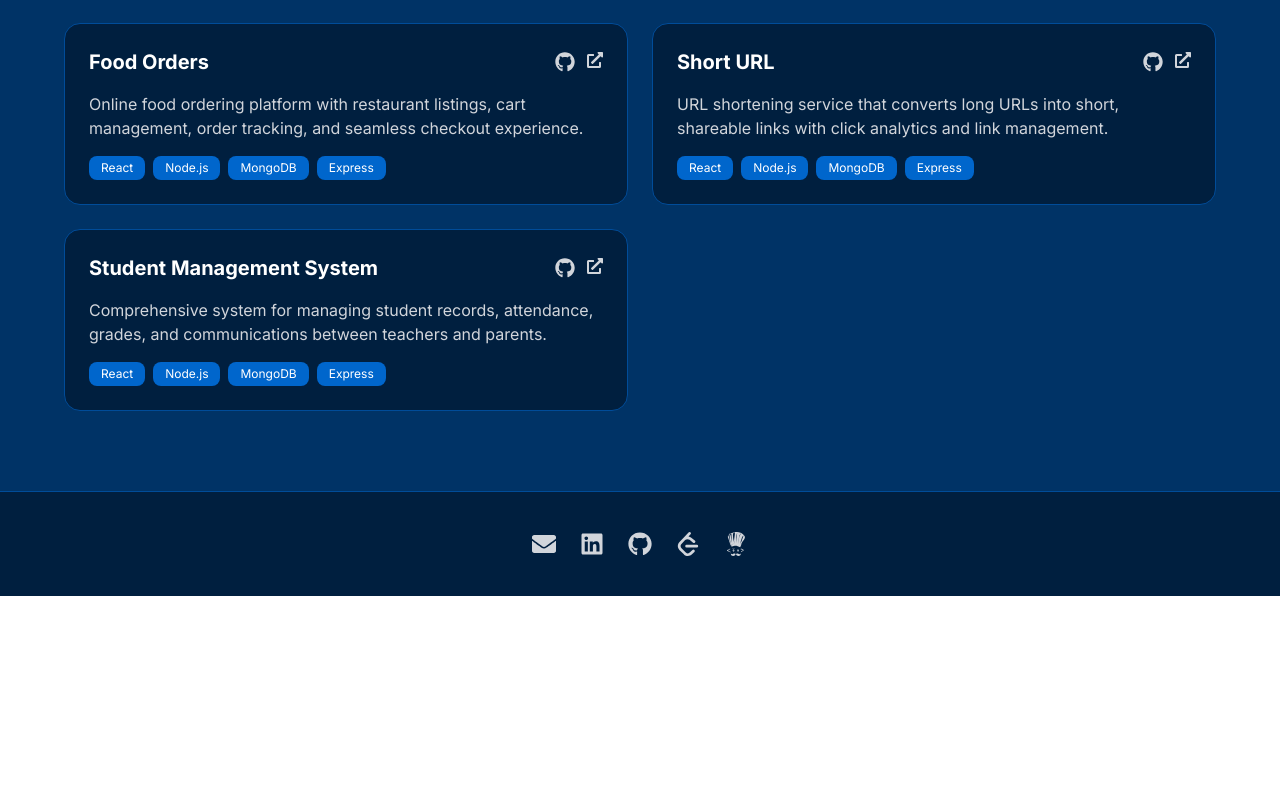
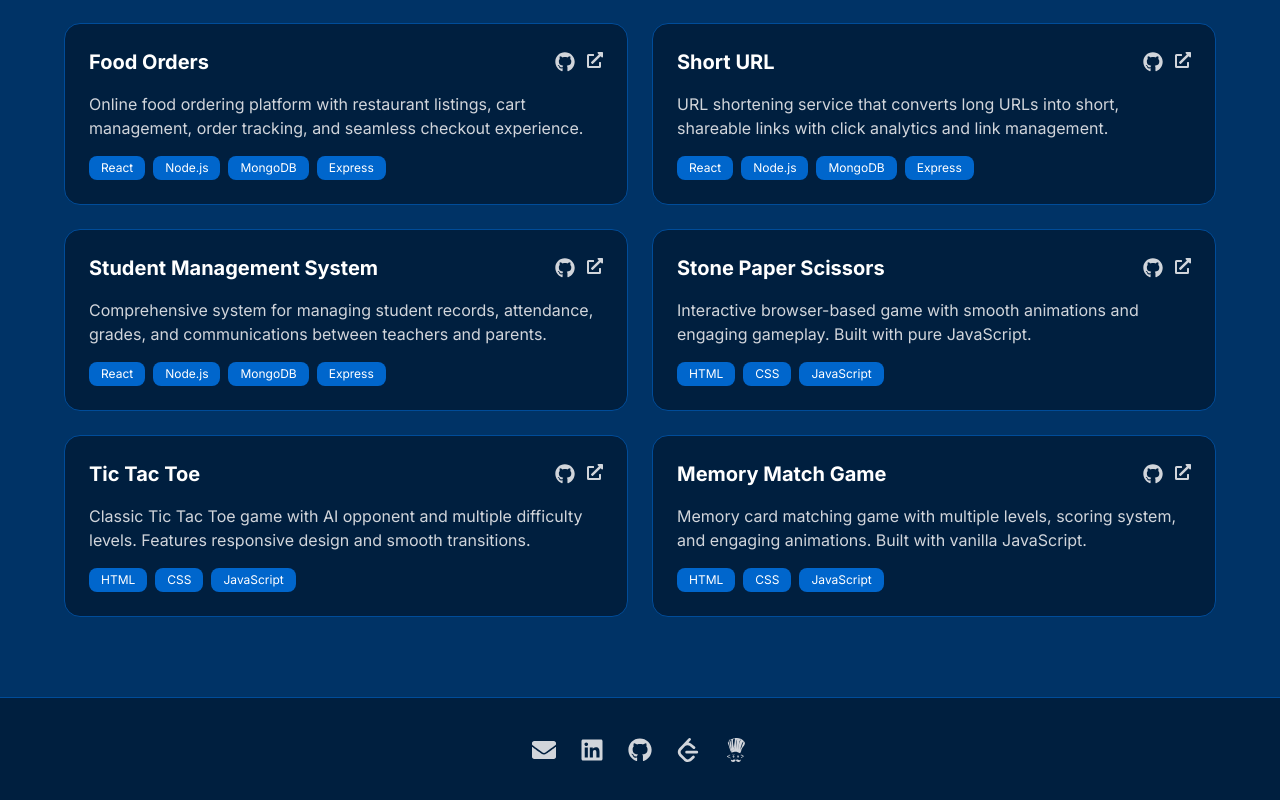
Before and after one commit to NETIZEN-11/my-portfolio-website, a React (Vite) app in the folder client/: page / in a window 1280 px wide. Shown: the part 3211-4011 px from the top of the page. Before the commit the page ends 3807 px from the top, so only its background shows below. Built offline with nearby package versions, Linux system fonts and the light colour scheme.

Commit message:
Add new frontend projects to portfolio

```diff
--- a/client/src/components/Sections/Projects.jsx
+++ b/client/src/components/Sections/Projects.jsx
@@ -47,6 +47,30 @@ const Projects = () => {
       github: 'https://github.com/NETIZEN-11/Student-management-system',
       live: '#',
       category: 'Full Stack'
+    },
+    {
+      title: 'Stone Paper Scissors',
+      description: 'Interactive browser-based game with smooth animations and engaging gameplay. Built with pure JavaScript.',
+      tech: ['HTML', 'CSS', 'JavaScript'],
+      github: 'https://github.com/NETIZEN-11/STONE-PAPPER-SCISSORS-GAME',
+      live: '#',
+      category: 'Frontend'
+    },
+    {
+      title: 'Tic Tac Toe',
+      description: 'Classic Tic Tac Toe game with AI opponent and multiple difficulty levels. Features responsive design and smooth transitions.',
+      tech: ['HTML', 'CSS', 'JavaScript'],
+      github: 'https://github.com/NETIZEN-11/TIC-TAC-TOE-GAME',
+      live: '#',
+      category: 'Frontend'
+    },
+    {
+      title: 'Memory Match Game',
+      description: 'Memory card matching game with multiple levels, scoring system, and engaging animations. Built with vanilla JavaScript.',
+      tech: ['HTML', 'CSS', 'JavaScript'],
+      github: 'https://github.com/NETIZEN-11/OJT-MEMORY-MATCH-GAME-ENGINE-WITH-LEVEL',
+      live: '#',
+      category: 'Frontend'
     },
   ]
 
```
